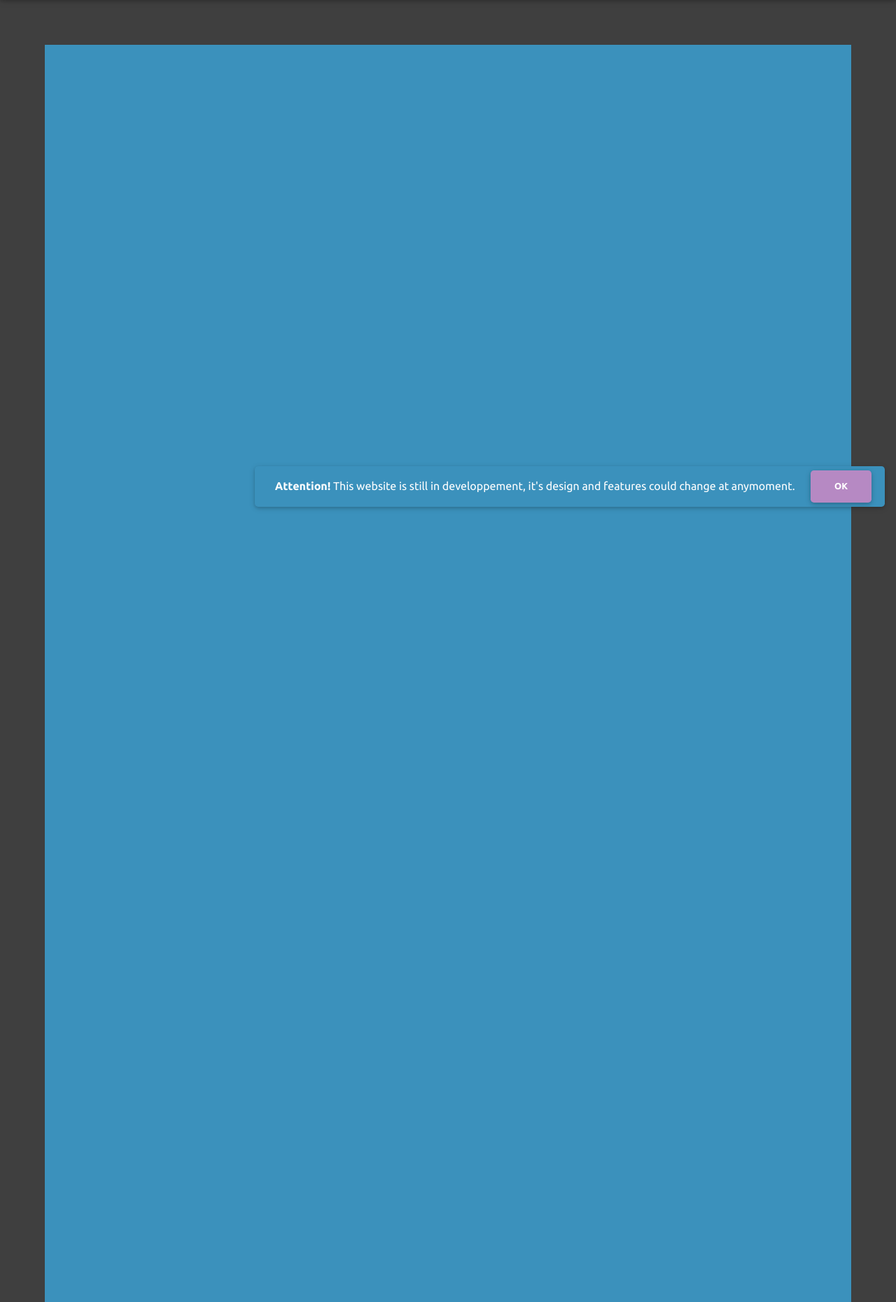
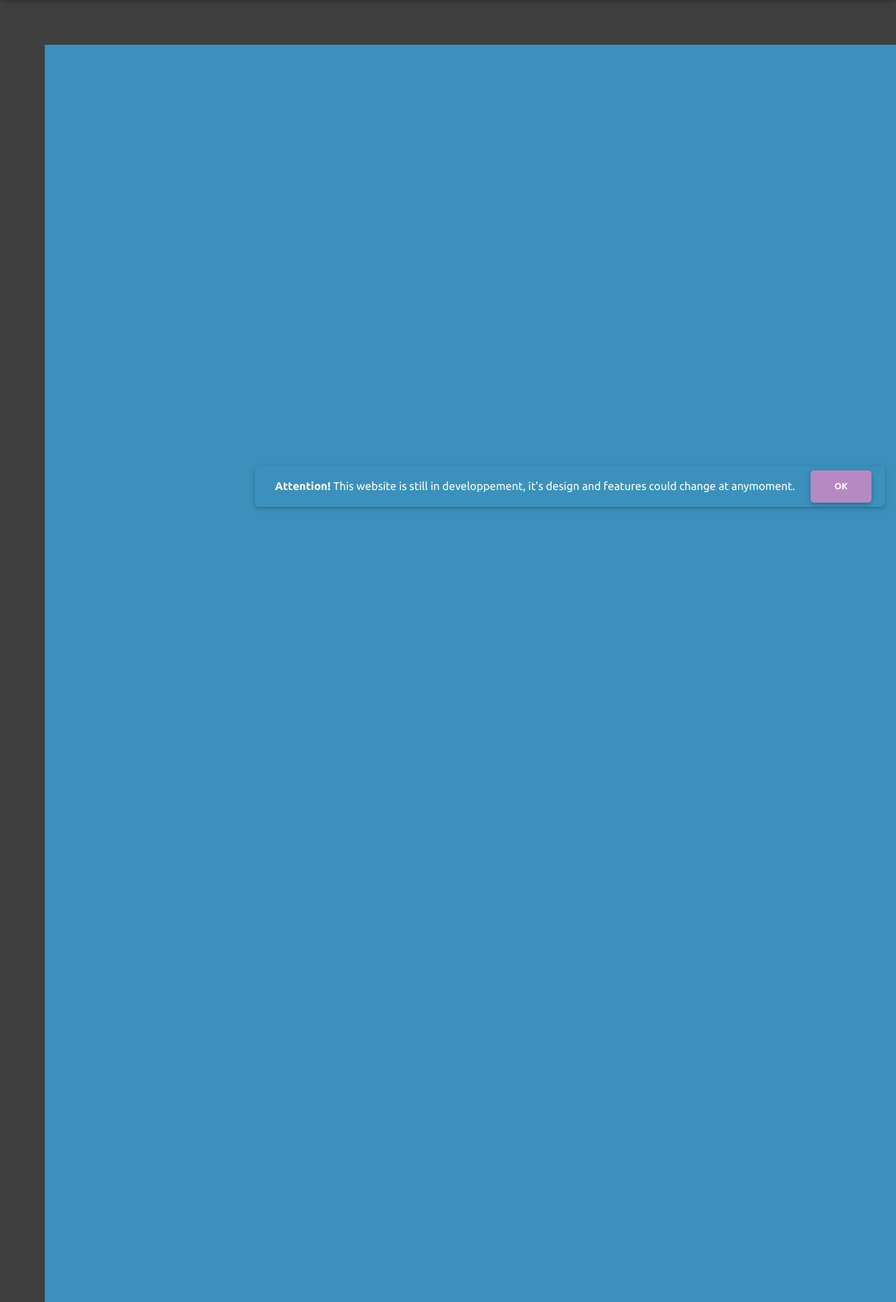
Before and after one commit to Nepmia/Design-UI-N3-, a Flask app: page / in a window 1280 px wide. Shown: the part 60-1920 px from the top of the page at 70% size. Run offline with Flask 2, Linux system fonts and the light colour scheme; some libraries are stand-ins or nearby versions.

Commit message:
Base container adjustements

```diff
--- a/N3/template/base.html
+++ b/N3/template/base.html
@@ -56,7 +56,7 @@
 </div>
 <!-- /.DevAlert-->
 <!--- Content --->
-<div class="primary-color" style="width: 90%;height: 90%;margin: 5%;" >
+<div class="primary-color" style="width: 95%;height: 95%;margin: 5%;" >
 
 </div>
 
```
